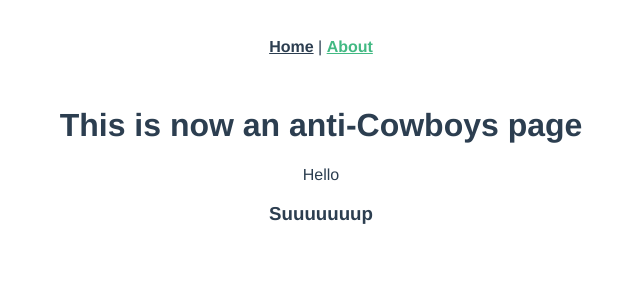
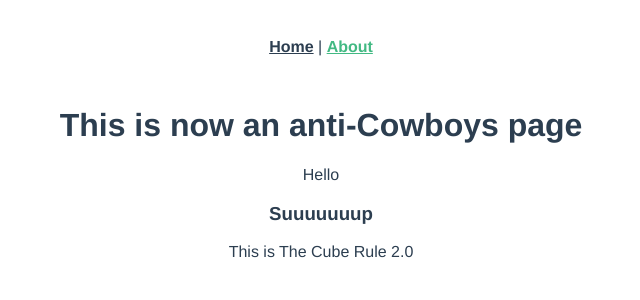
Before and after one commit to howema/online-resume-app, a Vue app: page /about in a window 1280 px wide. Shown: the top 300 px of the page, without its empty margins (319-959 px from the left). Built offline with nearby package versions, Linux system fonts and the light colour scheme.

Commit message:
new cool stuff

```diff
--- a/src/views/About.vue
+++ b/src/views/About.vue
@@ -3,5 +3,6 @@
     <h1>This is now an anti-Cowboys page</h1>
     <p>Hello</p>
     <h3>Suuuuuuup</h3>
+    <p>This is The Cube Rule 2.0</p>
   </div>
 </template>
```
